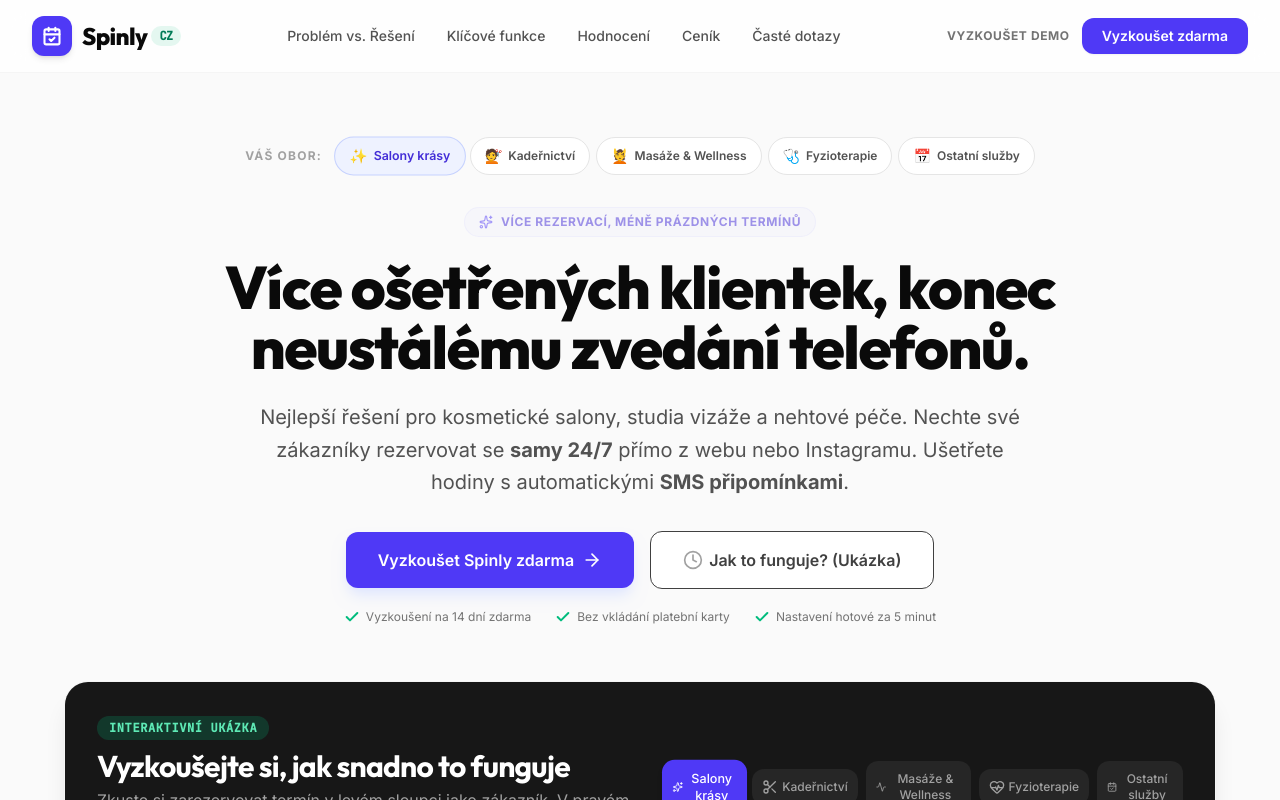
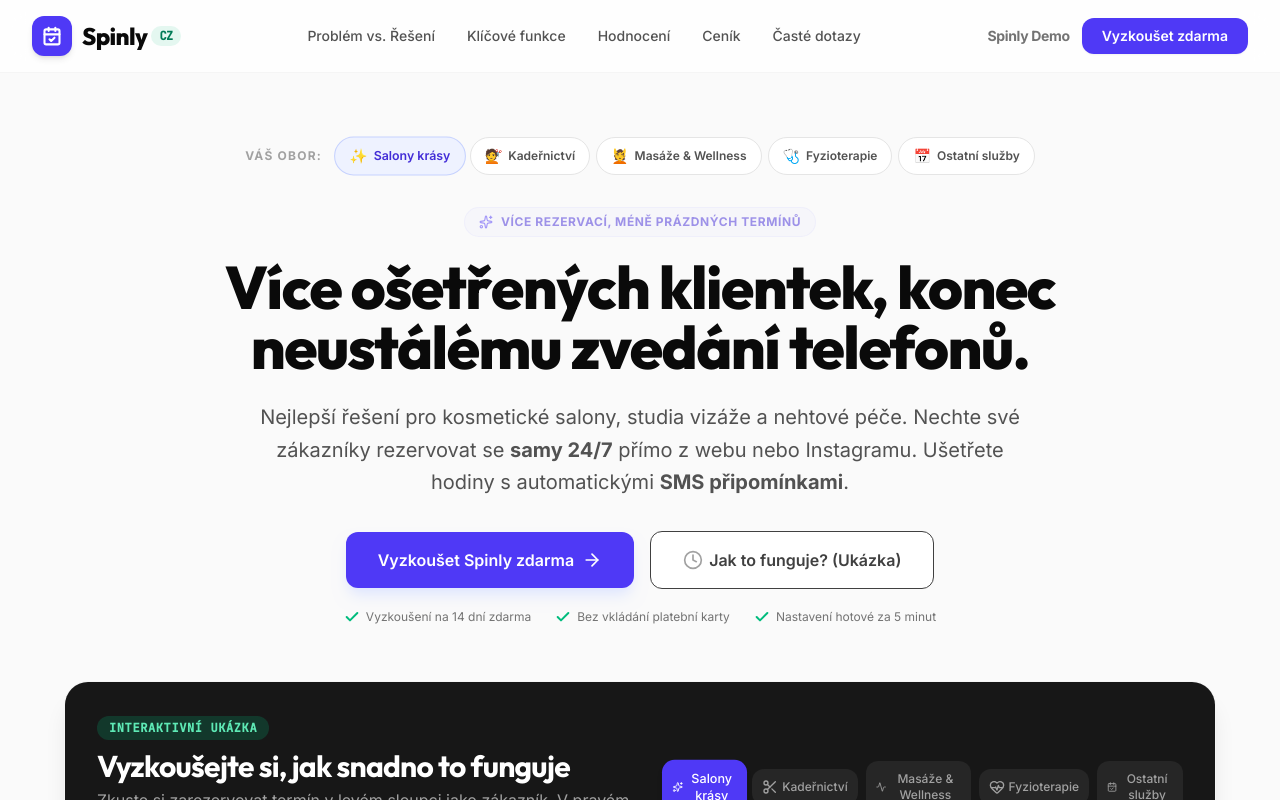
Before and after one commit to TomKe9/Spinly, a React (Vite) app: page / in a window 1280 px wide. Shown: the top 800 px of the page. Built offline with nearby package versions, Linux system fonts and the light colour scheme.

Commit message:
feat: add smooth scrolling to header logo and CTA
Enable smooth scrolling to the top of the page when clicking the logo and implement a scrollToDemo helper for navigation components.

```diff
--- a/src/App.tsx
+++ b/src/App.tsx
@@ -89,6 +89,11 @@
 
   const currentCopy = getDynamicHeadline();
 
+  const scrollToDemo = (e: React.MouseEvent) => {
+    e.preventDefault();
+    document.getElementById("demo-showcase")?.scrollIntoView({ behavior: "smooth" });
+  };
+
   return (
     <div className="min-h-screen bg-[#fafafa] selection:bg-indigo-600 selection:text-white font-sans antialiased text-neutral-900 scroll-smooth">
 
@@ -97,7 +102,11 @@
         <div className="max-w-7xl mx-auto px-4 sm:px-6 lg:px-8 h-18 flex items-center justify-between">
 
           {/* Logo element matches humble branding rules */}
-          <div className="flex items-center gap-2.5">
+          <a
+            href="#"
+            onClick={(e) => { e.preventDefault(); window.scrollTo({ top: 0, behavior: "smooth" }); }}
+            className="flex items-center gap-2.5 hover:opacity-90 active:scale-98 transition-all"
+          >
             <div className="bg-indigo-600 text-white p-2.5 rounded-xl flex items-center justify-center font-bold tracking-tight shadow-md shadow-indigo-150">
               <CalendarCheck className="w-5 h-5 stroke-[2.5]" />
             </div>
@@ -105,7 +114,7 @@
               Spinly
               <span className="text-xs bg-emerald-500/10 text-emerald-700 font-mono font-semibold px-2 py-0.5 rounded-full">CZ</span>
             </span>
-          </div>
+          </a>
 
           {/* Desktop utility navigation list */}
           <nav className="hidden md:flex items-center gap-8 text-sm font-medium text-neutral-600">
@@ -120,9 +129,10 @@
           <div className="flex items-center gap-3">
             <a
               href="#demo-showcase"
-              className="text-xs font-bold text-neutral-500 hover:text-neutral-900 transition-colors uppercase tracking-wider hidden sm:inline"
+              onClick={scrollToDemo}
+              className="text-neutral-500 hover:text-indigo-600 font-extrabold text-sm tracking-tight hidden sm:inline transition-all"
             >
-              Vyzkoušet Demo
+              Spinly Demo
             </a>
             <button
               onClick={() => openLeadForPlan("Pro")}
@@ -200,6 +210,7 @@
 
               <a
                 href="#demo-showcase"
+                onClick={scrollToDemo}
                 className="w-full sm:w-auto bg-white border border-neutral-250 text-neutral-700 hover:bg-neutral-50 hover:text-neutral-900 font-semibold px-8 py-4 rounded-xl text-base flex items-center justify-center gap-1.5 transition-all text-center"
               >
                 <Clock className="w-5 h-5 text-neutral-400" />
```
